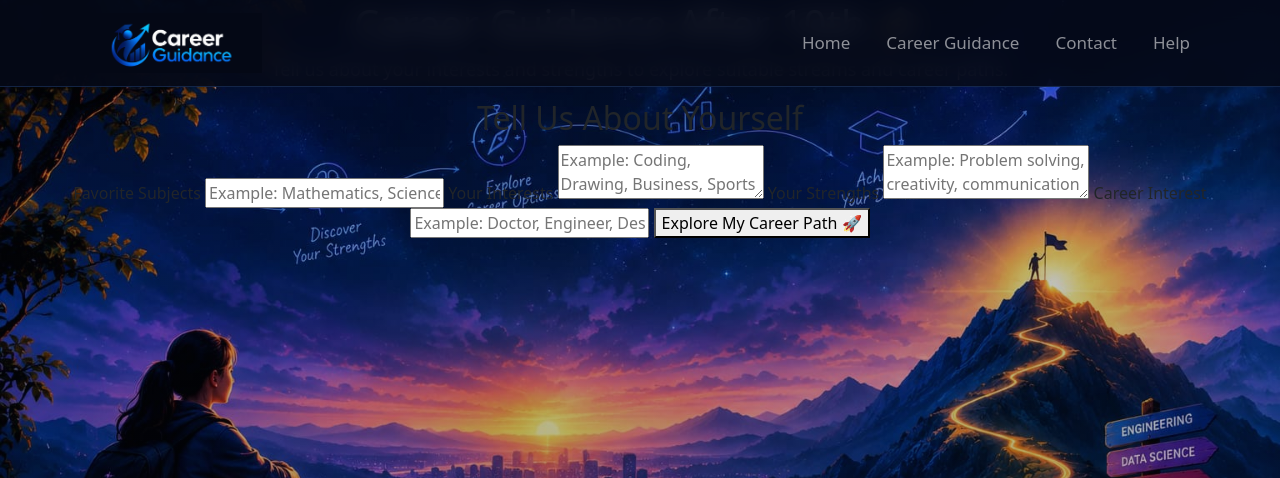
After one commit to Ishika-om19/career-guidance-project, a Flask app: page /guidance/10th in a window 1280 px wide. The commit adds this page. Shown: the top 478 px of the page. Run offline with Flask 3, Linux system fonts and the light colour scheme.

Commit message:
Improving card features

```diff
--- a/app.py
+++ b/app.py
@@ -14,6 +14,10 @@ app = Flask(__name__)
 @app.route("/")
 def home():
     return render_template("index.html")
+
+@app.route("/guidance/10th")
+def guidance_10th():
+    return render_template("guidance_10th.html")
 
 @app.route("/career-guidance", methods=["GET", "POST"])
 def career_guidance():
--- a/templates/career_form.html
+++ b/templates/career_form.html
@@ -117,17 +117,19 @@
 
     <div class="career-options-grid">
 
-        <div class="career-option-card">
+        <a href="/guidance/10th" class="career-option-card">
             <div class="option-icon">🎓</div>
             <h3>10th Passed</h3>
             <p>Explore streams, subjects and career options after 10th.</p>
-        </div>
+    </a>
 
         <div class="career-option-card">
             <div class="option-icon">📚</div>
             <h3>12th Passed</h3>
             <p>Discover courses, degrees and career paths after 12th.</p>
         </div>
+
+
 
         <div class="career-option-card">
             <div class="option-icon">💻</div>
--- /dev/null
+++ b/templates/guidance_10th.html
@@ -0,0 +1,56 @@
+{% extends "base.html" %}
+
+{% block title %}
+10th Career Guidance
+{% endblock %}
+
+{% block content %}
+
+<section class="guidance-page">
+
+    <div class="guidance-heading">
+        <h1>Career Guidance After 10th 🎓</h1>
+
+        <p>
+            Tell us about your interests and strengths to explore
+            suitable streams and career paths.
+        </p>
+    </div>
+
+    <div class="guidance-form">
+
+        <h2>Tell Us About Yourself</h2>
+
+        <form method="POST">
+
+            <label>Favorite Subjects</label>
+            <input type="text"
+                   name="subjects"
+                   placeholder="Example: Mathematics, Science, English"
+                   required>
+
+            <label>Your Interests</label>
+            <textarea name="interests"
+                      placeholder="Example: Coding, Drawing, Business, Sports"
+                      required></textarea>
+
+            <label>Your Strengths</label>
+            <textarea name="strengths"
+                      placeholder="Example: Problem solving, creativity, communication"></textarea>
+
+            <label>Career Interest</label>
+            <input type="text"
+                   name="career_interest"
+                   placeholder="Example: Doctor, Engineer, Designer">
+
+            <button type="submit">
+                Explore My Career Path 🚀
+            </button>
+
+        </form>
+
+    </div>
+
+</section>
+
+{% endblock %}
```
